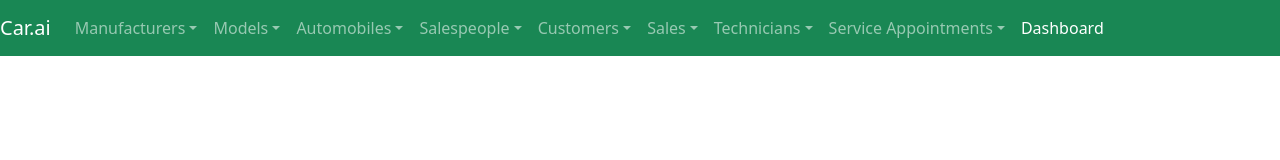
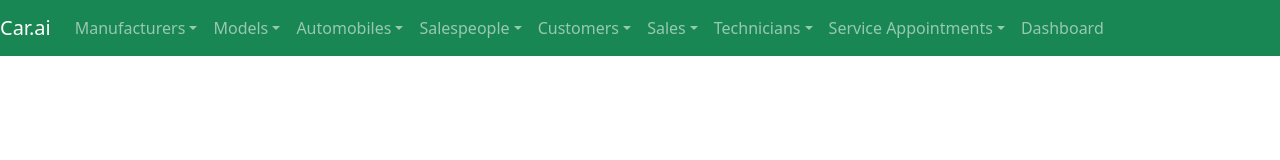
Before and after one commit to salhadid/carai, a React (Create React App) app in the folder ghi/app/: page / in a window 1280 px wide. Shown: the top 160 px of the page. Built offline with nearby package versions, Linux system fonts and the light colour scheme.

Commit message:
changed text to black

```diff
--- a/ghi/app/src/Nav.js
+++ b/ghi/app/src/Nav.js
@@ -9,7 +9,7 @@
 
 	const noActiveStyle = {
 		backgroundColor: "transparent",
-		color: "#fff",
+		color: "black",
 	};
 
 	return (
@@ -93,9 +93,9 @@
 							Service History
 						</NavDropdown.Item>
 					</NavDropdown>
-					<Nav.Link as={NavLink} to="/dashboard" style={noActiveStyle}>
-                        Dashboard
-                    </Nav.Link>
+					<Nav.Link as={NavLink} to="/dashboard">
+						Dashboard
+					</Nav.Link>
 				</Nav>
 			</Navbar.Collapse>
 		</Navbar>
```
